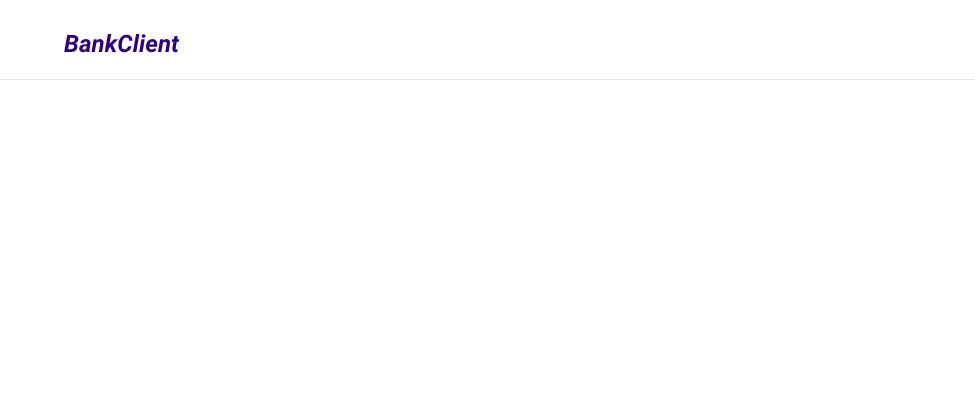
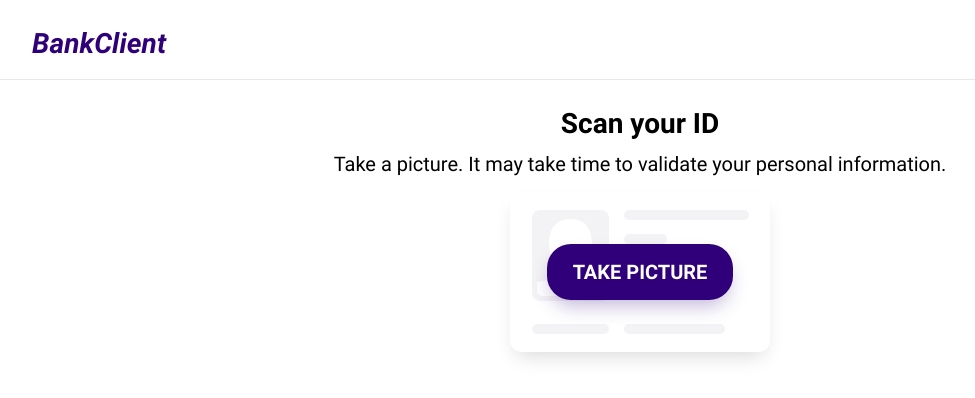
Before and after one commit to lilivg-dev/z1-frontend-developer, a React (Create React App) app: page / in a window 1280 px wide. Shown: the top 398 px of the page, without its empty margins (0-975 px from the left). Built offline with nearby package versions, Linux system fonts and the light colour scheme.

Commit message:
Scanner structure and styles added.

```diff
--- a/src/App.tsx
+++ b/src/App.tsx
@@ -1,6 +1,7 @@
 import React from 'react';
 import { BrowserRouter as Router, Switch, Route } from 'react-router-dom';
 import { ThemeProvider } from 'styled-components';
+import { GlobalStyle } from './styles/GlobalStyles';
 import { themes } from './styles/theme';
 import './App.css';
 import './styles/fonts.css';
@@ -15,6 +16,7 @@ function App() {
           <Route path='/' />
         </Switch>
       </Router>
+      <GlobalStyle />
     </ThemeProvider>
   );
 }
--- /dev/null
+++ b/src/components/Button/index.tsx
@@ -0,0 +1,9 @@
+import React from 'react';
+import { Props } from './types';
+import { Container } from './styles';
+
+function Button({ children }: Props) {
+  return <Container>{children}</Container>;
+}
+
+export default Button;
--- /dev/null
+++ b/src/components/Button/styles.ts
@@ -0,0 +1,14 @@
+import styled from 'styled-components';
+
+export const Container = styled.button `
+  position: relative;
+  z-index: 1;
+  padding: 1rem 1.6rem;
+  font-size: var(--bodyFontSize);
+  font-weight: bold;
+  color: ${({theme}) => theme.fonts.fontLightColor};
+  background-color: ${({theme}) => theme.colors.brandColor};
+  border: none;
+  border-radius: 24px;
+  box-shadow: 0 10px 20px -5px rgba(47,0,121,0.3);
+`
--- /dev/null
+++ b/src/components/Button/types.ts
@@ -0,0 +1,3 @@
+export type Props = {
+  children: React.ReactNode;
+}
--- a/src/components/Header/index.tsx
+++ b/src/components/Header/index.tsx
@@ -1,12 +1,12 @@
 import React from 'react';
-import { Nav } from './styles';
+import { Container } from './styles';
 
 function Header() {
   return (
     <>
-      <Nav>
+      <Container>
         <h2>BankClient</h2>
-      </Nav>
+      </Container>
     </>
   );
 }
--- a/src/components/Header/styles.ts
+++ b/src/components/Header/styles.ts
@@ -1,11 +1,12 @@
 import styled from 'styled-components';
 
-export const Nav = styled.header `
+export const Container = styled.header `
   height: 80px;
-  padding: 2rem 4rem;
+  padding: 2rem 2rem;
   border-bottom: 1px solid rgba(47,0,121,0.1);
 
   h2 {
+    font-size: var(--titleFontSize);
     font-style: italic;
     line-height: ${({theme}) => theme.fonts.lineHeight};
     color: ${({theme}) => theme.colors.brandColor};
--- a/src/components/Layout/index.tsx
+++ b/src/components/Layout/index.tsx
@@ -1,11 +1,13 @@
 import React from 'react';
 import Header from '../Header';
+import Scanner from '../Scanner';
 
 function Layout() {
   return (
     // esto es un fragment, es el root del component y no un div suelto
     <>
       <Header />
+      <Scanner />
       {/* {props.children} */}
     </>
   );
--- /dev/null
+++ b/src/components/Scanner/index.tsx
@@ -0,0 +1,23 @@
+import React from 'react';
+import { Container, EmptyCard, IDbg } from './styles';
+import Button from '../Button';
+
+function Scanner() {
+  return (
+    <>
+      <Container>
+        <h1>Scan your ID</h1>
+        <p>
+          Take a picture. It may take time to validate your personal
+          information.
+        </p>
+        <EmptyCard>
+          <IDbg />
+          <Button>TAKE PICTURE</Button>
+        </EmptyCard>
+      </Container>
+    </>
+  );
+}
+
+export default Scanner;
--- /dev/null
+++ b/src/components/Scanner/styles.ts
@@ -0,0 +1,39 @@
+import styled from 'styled-components';
+import {ReactComponent as SVG} from '../../images/IDbg.svg';
+
+export const Container = styled.div `
+  display: flex;
+  flex-direction: column;
+  align-items: center;
+  padding: 2rem 4rem;;
+
+  h1 {
+    margin-bottom: 1rem;
+    font-size: var(--titleFontSize);
+    line-height: ${({theme}) => theme.fonts.lineHeight};
+    color: ${({theme}) => theme.fonts.fontDarkColor};
+  }
+
+  p {
+    margin-bottom: 1rem;
+    font-size: var(--bodyFontSize);
+    line-height: ${({theme}) => theme.fonts.lineHeight};
+    text-align: center;
+    color: ${({theme}) => theme.fonts.fontDarkColor};
+  }
+`
+
+export const EmptyCard = styled.div`
+  display: flex;
+  justify-content: center;
+  align-items: center;
+  height: 160px;
+  width: 260px;
+  border-radius: 12px;
+  box-shadow: 0 10px 20px -6px rgba(0,0,0,0.15);
+`
+
+export const IDbg = styled(SVG)`
+  position: absolute;
+  z-index: 0;
+`
--- /dev/null
+++ b/src/styles/GlobalStyles.ts
@@ -0,0 +1,19 @@
+import { createGlobalStyle } from "styled-components";
+import { from } from "./media";
+
+export const GlobalStyle = createGlobalStyle`
+  :root {
+    --titleFontSize: 21px;
+    --bodyFontSize: 16px;
+
+    ${from.mobile} {
+    --titleFontSize: 24px;
+    --bodyFontSize: 18px;
+    }
+
+    ${from.tablet} {
+    --titleFontSize: 28px;
+    --bodyFontSize: 20px;
+    }
+  }
+`
--- /dev/null
+++ b/src/styles/media.ts
@@ -0,0 +1,11 @@
+export const breakpoints = {
+  mobile: 600, // px
+  tablet: 960 // px
+};
+
+export const keysOf = <T extends object>(object: T) => Object.keys(object) as (keyof typeof object)[];
+
+export const from = keysOf(breakpoints).reduce((acc, key) => {
+  acc[key] = `@media screen and (min-width: ${breakpoints[key]}px)`;
+  return acc;
+}, {} as { [key in keyof typeof breakpoints]: string });
```
Also changed, not shown: src/images/IDbg.svg (added).
